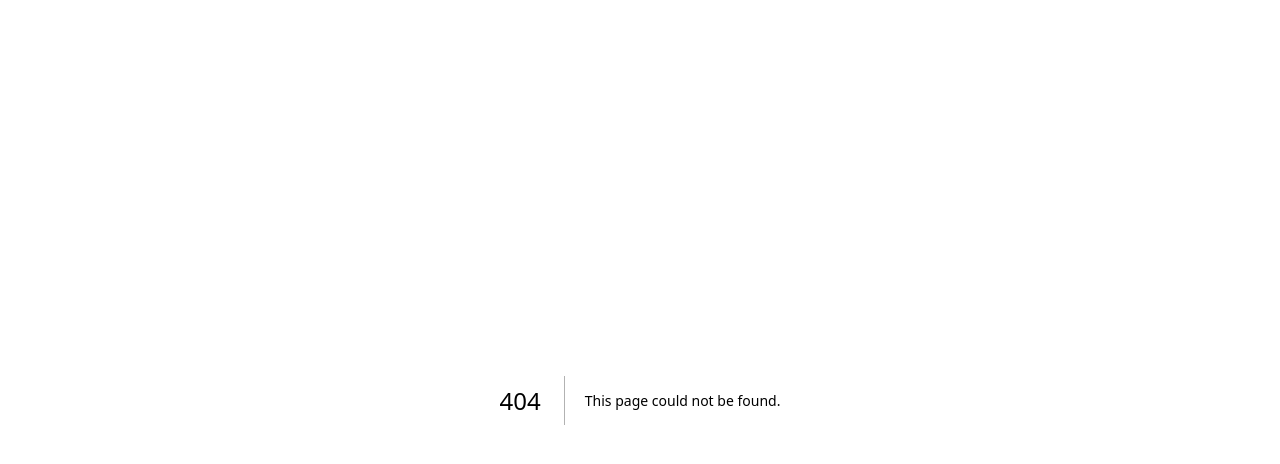
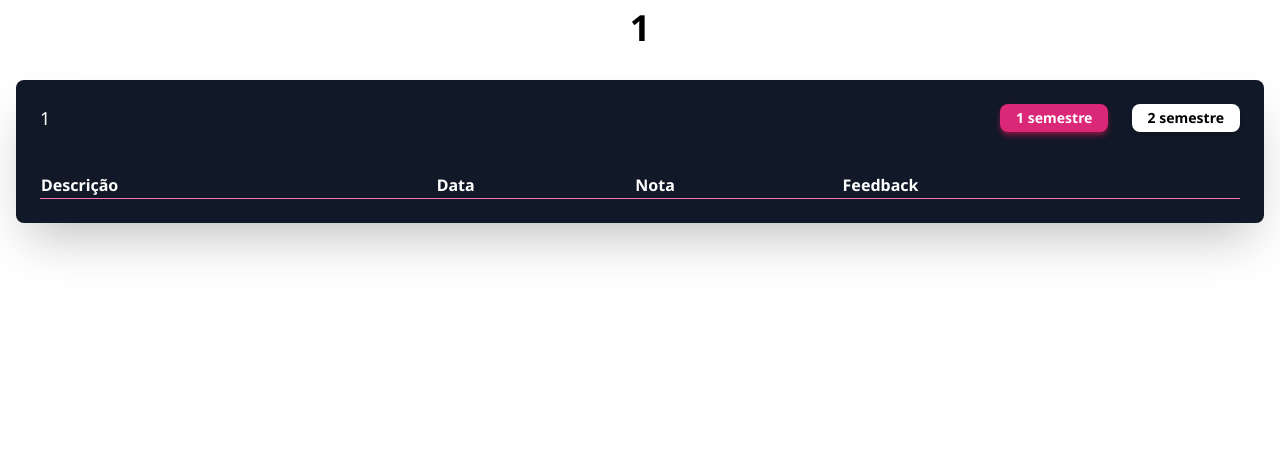
Before and after one commit to MatheusGmota/Portifolio-Estudantil, a Next.js app: page /aluno/1/1/1 in a window 1280 px wide. Before the commit this address had no page. Shown: the top 464 px of the page. Built offline with nearby package versions, Linux system fonts and the light colour scheme.

Commit message:
Estrutura para listagem das provas e estilização completa

```diff
--- /dev/null
+++ b/src/app/aluno/[rm]/[avaliacao]/[disciplina]/page.tsx
@@ -0,0 +1,29 @@
+'use client'
+import TabelaProvas from "@/components/TabelaProvas/TabelaProvas";
+import { TipoProva } from "@/type";
+import { useState } from "react";
+
+export default function Provas({ params }: { params: {rm: string, avaliacao: string, disciplina: string} }) {
+
+    const [botaoAtivo, setbotaoAtivo] = useState<number>(1)
+    const provas: TipoProva[] = []
+
+
+    return (
+        <div className="flex flex-col justify-center items-center gap-6 w-full">
+            <h1 className="text-4xl font-bold my-2">{params.avaliacao.toUpperCase()}</h1>
+            <section className="conteudo-principal">
+                <article>
+                    <h2 className="text-lg/3">{decodeURIComponent(params.disciplina)}</h2>
+                    <div>
+                        <button className={`botao ${botaoAtivo === 1 ? "ativo" : ""}`} onClick={() => setbotaoAtivo(1)}>1 semestre</button>
+                        <button className={`botao ${botaoAtivo === 2 ? "ativo" : ""}`} onClick={() => setbotaoAtivo(2)}>2 semestre</button>
+                    </div>
+                </article>
+                <article>
+                    <TabelaProvas provas={provas} />
+                </article>
+            </section>
+        </div>
+    )
+}
--- a/src/app/globals.css
+++ b/src/app/globals.css
@@ -6,3 +6,41 @@
 body {
   font-family: Noto Sans, sans-serif;
 }
+
+
+@layer components {
+
+	.conteudo-principal {
+		@apply flex flex-col items-center gap-10 text-white p-6 rounded-lg bg-gray-900 shadow-2xl;
+		& article{
+			@apply flex items-center justify-between w-[1200px];
+			& div {
+				@apply flex justify-between min-w-60;
+			}
+		}
+	}
+
+	.botao {
+		@apply font-bold text-sm rounded-lg bg-white text-black py-1 px-4 shadow-md  transition-all hover:text-white hover:bg-pink-600 hover:shadow-pink-900;
+	}
+
+	.botao.ativo {
+		@apply bg-pink-600 text-white shadow-pink-900;
+	}
+
+	.tabela-provas {
+		@apply w-full;
+		& tr {
+			@apply font-bold text-left w-96 border-b border-b-pink-400 ;
+			& td {
+				@apply text-sm text-white text-left py-3;
+			}
+			& td:last-child {
+				@apply text-right;
+			}
+		}
+		& tbody tr{
+			@apply hover:bg-gray-800 font-normal;
+		}
+	}
+}
--- /dev/null
+++ b/src/components/TabelaProvas/TabelaProvas.tsx
@@ -0,0 +1,29 @@
+import { TipoProva } from "@/type";
+import Link from "next/link";
+
+export default function TabelaProvas( {provas} : {provas :TipoProva[]}) {
+  return (
+    <table className="tabela-provas">
+        <thead>
+            <tr>
+                <th>Descrição</th>
+                <th>Data</th>
+                <th>Nota</th>
+                <th>Feedback</th>
+                <th></th>
+            </tr>
+        </thead>
+        <tbody>
+            {provas.map((p) => (
+                <tr key={p.idProva}>
+                    <td>{p.descricao}</td>
+                    <td>{p.data}</td>
+                    <td>{p.nota}</td>
+                    <td>{p.feedback}</td>
+                    <td><Link className="hover:underline hover:text-pink-500" href={``}>Editar</Link></td>
+                </tr>
+            ))}
+        </tbody>
+    </table>
+  )
+}
--- /dev/null
+++ b/src/type.ts
@@ -0,0 +1,27 @@
+export type TipoAluno = {
+    rm: string,
+    nome: string,
+    turma: string,
+    curso: string
+}
+
+export type TipoNotas = {
+    rm: string,
+    disciplinas: TipoDisciplina[]
+}
+
+export type TipoDisciplina = {
+    disciplina: string,
+    checkpoints: TipoProva[],
+    gs: TipoProva[],
+    challenge: TipoProva[]
+}
+
+export type TipoProva = {
+    idProva: number;
+    semestre: number;
+    descricao: string;
+    data: string;
+    nota: number;
+    feedback: string;
+}
```
